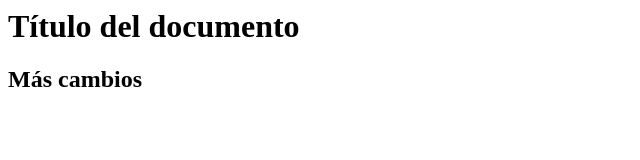
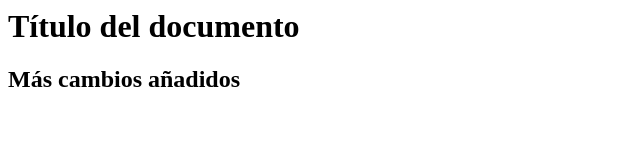
Before and after one commit to xamaruk/ejercicio_git, a plain HTML site: page index.html in a window 1280 px wide. Shown: the whole page, without its empty margins (0-640 px from the left). Drawn offline with Linux system fonts and the light colour scheme.

Commit message:
cambios en h2

```diff
--- a/index.html
+++ b/index.html
@@ -5,7 +5,7 @@
     <body>
         <h1>Título del documento</h1>
         <h2>
-            Más cambios
+            Más cambios añadidos
         </h2>
     </body>
 </html>
```
